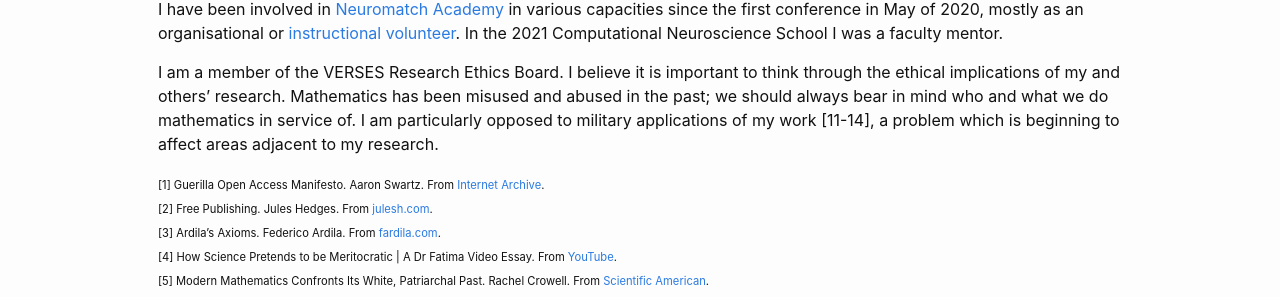
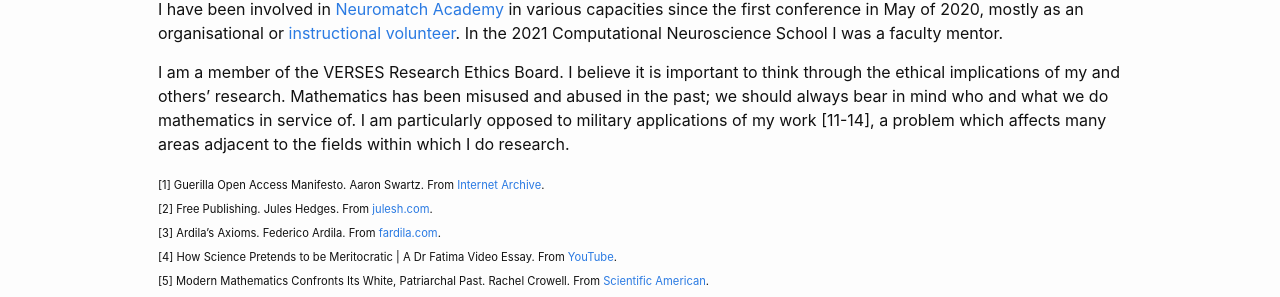
Before and after one commit to DARSakthi/DARSakthi.github.io, a Jekyll site: the page built from other.markdown, in a window 1280 px wide. Shown: the part 602-899 px from the top of the page. Built offline with Jekyll 4.4.1, drawn with Linux system fonts in a browser that asks for light colours.

Commit message:
Update language

```diff
--- a/other.markdown
+++ b/other.markdown
@@ -21,7 +21,7 @@ I also feel strongly about equity [3] in science [4] and mathematics [5] (I am o
 
 I have been involved in [Neuromatch Academy](https://academy.neuromatch.io) in various capacities since the first conference in May of 2020, mostly as an organisational or [instructional volunteer](https://darsakthi.github.io/teaching/2020-NMA). In the 2021 Computational Neuroscience School I was a faculty mentor.
 
-I am a member of the VERSES Research Ethics Board. I believe it is important to think through the ethical implications of my and others’ research. Mathematics has been misused and abused in the past; we should always bear in mind who and what we do mathematics in service of. I am particularly opposed to military applications of my work [11-14], a problem which is beginning to affect areas adjacent to my research.
+I am a member of the VERSES Research Ethics Board. I believe it is important to think through the ethical implications of my and others’ research. Mathematics has been misused and abused in the past; we should always bear in mind who and what we do mathematics in service of. I am particularly opposed to military applications of my work [11-14], a problem which affects many areas adjacent to the fields within which I do research.
 
 <span style="font-size:0.7em;">
   [1] Guerilla Open Access Manifesto. Aaron Swartz. From <a href="https://archive.org/stream/GuerillaOpenAccessManifesto/Goamjuly2008_djvu.txt">Internet Archive</a>.
```
